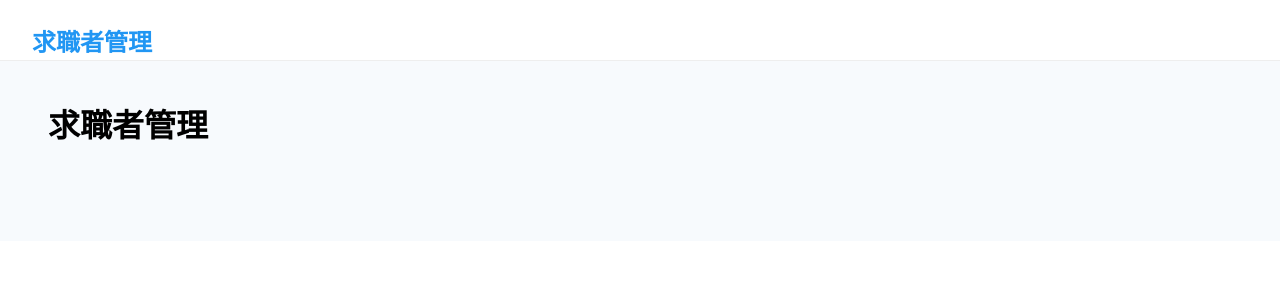
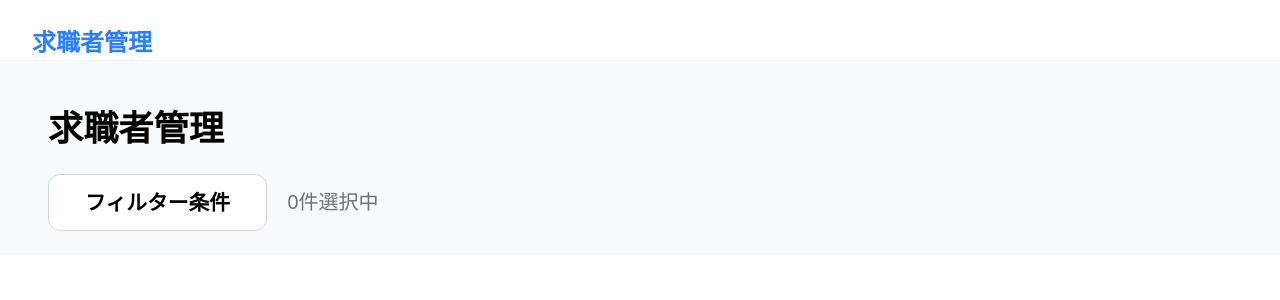
Before and after one commit to rinrin0217/resume-management-app, a Next.js app: page / in a window 1280 px wide. Shown: the top 300 px of the page. Built offline with nearby package versions, Linux system fonts and the light colour scheme.

Commit message:
タスク２

```diff
--- a/src/app/page.tsx
+++ b/src/app/page.tsx
@@ -1,4 +1,4 @@
-import Header from "../components/Header";
+import Header from "../components/layout/Header";
 import Section from "../components/Section";
 
 export default function Page() {
--- /dev/null
+++ b/src/components/Filter/FilterButton.tsx
@@ -0,0 +1,24 @@
+import React from "react";
+
+// propsの型定義：ボタンクリック時の処理
+type FilterButtonProps = {
+  onClick: (e: React.MouseEvent<HTMLButtonElement>) => void;
+};
+
+// FilterButtonコンポーネント本体
+const FilterButton: React.FC<FilterButtonProps> = ({ onClick}) => (
+  // ボタンと選択件数表示を横並びに配置するコンテナ
+  <div className="flex items-center mb-0">
+    <button
+      className="text-[1.3rem] px-9 py-3 rounded-xl border border-gray-300 bg-white font-bold mr-5 cursor-pointer"
+      onClick={onClick}
+    >
+      フィルター条件
+    </button>
+    <span className="text-gray-500 text-[1.25rem]">
+      0件選択中
+    </span>
+  </div>
+);
+
+export default FilterButton;
--- /dev/null
+++ b/src/components/Filter/FilterMenu.tsx
@@ -0,0 +1,50 @@
+import React from "react";
+
+// propsの型定義：カテゴリ情報、項目リスト、選択状態、変更ハンドラ、refを受け取る
+type FilterMenuProps = {
+  categories: { label: string; key: string }[];
+  items: string[];
+  selected: { [key: string]: string[] };
+  onChange: (category: string, item: string) => void;
+  innerRef: React.RefObject<HTMLDivElement | null>;
+};
+
+// FilterMenuコンポーネント本体
+const FilterMenu: React.FC<FilterMenuProps> = ({
+  categories,
+  items,
+  selected,
+  onChange,
+  innerRef,
+}) => (
+  // メニュー全体のラッパー。背景や枠線、影、パディング、横並びレイアウトなど
+  <div
+    ref={innerRef}
+    className="bg-white border border-gray-300 rounded-lg shadow-md p-5 flex flex-row gap-24 mt-2 text-[1.15rem] w-fit max-w-full"
+  >
+    {/* 各カテゴリごとにラベルとチェックボックスリストを表示 */}
+    {categories.map((cat) => (
+      <div key={cat.key}>
+        <div className="font-bold mb-2 text-[1.2rem]">{cat.label}</div>
+        {/* 各カテゴリ内の項目ごとにチェックボックス＋ラベルを表示 */}
+        {items.map((item) => (
+          <label
+            key={item}
+            className="block mb-2 cursor-pointer text-[1.1rem] whitespace-nowrap"
+          >
+            {/* チェックボックス本体。選択状態に応じてON/OFFし、クリックでonChangeを呼ぶ */}
+            <input
+              type="checkbox"
+              checked={selected[cat.key]?.includes(item) ?? false}
+              onChange={() => onChange(cat.key, item)}
+              className="mr-2 w-[18px] h-[18px] accent-blue-500"
+            />
+            {item}
+          </label>
+        ))}
+      </div>
+    ))}
+  </div>
+);
+
+export default FilterMenu;
--- a/src/components/Header.tsx
+++ /dev/null
@@ -1,23 +0,0 @@
-import React from "react";
-
-const Header: React.FC = () => (
-  <header
-    style={{
-      padding: "24px 0 0 32px",
-      borderBottom: "1px solid #eee",
-      background: "#fff",
-    }}
-  >
-    <span
-      style={{
-        color: "#2196f3",
-        fontWeight: "bold",
-        fontSize: "1.5rem",
-      }}
-    >
-      求職者管理
-    </span>
-  </header>
-);
-
-export default Header;
--- a/src/components/Section.tsx
+++ b/src/components/Section.tsx
@@ -1,26 +1,82 @@
-import React from "react";
+'use client'
+import React, { useState, useRef, useEffect } from "react";
+import FilterMenu from "./Filter/FilterMenu";
+import FilterButton from "./Filter/FilterButton";
 
-const ApplicantMainTitle: React.FC = () => (
-  <section
-    style={{
-      background: "#f7fafd",
-      padding: "40px 0 24px 0",
-      minHeight: "180px",
-    }}
-  >
-    <div style={{ marginLeft: "48px" }}>
-      <h1
-        style={{
-          fontSize: "2rem",
-          fontWeight: "bold",
-          margin: 0,
-          marginBottom: "16px",
-        }}
-      >
-        求職者管理
-      </h1>
-    </div>
-  </section>
-);
+// フィルターのカテゴリと項目を定義
+const FILTER_CATEGORIES = [
+  { label: "ステータス", key: "status" },
+  { label: "履歴書ステータス", key: "resumeStatus" },
+  { label: "経歴書ステータス", key: "careerStatus" },
+];
+const FILTER_ITEMS = ["完成", "進行中", "未着手", "要修正"];
+
+const ApplicantMainTitle: React.FC = () => {
+  // フィルターメニューの開閉状態と、選択されたフィルター項目を管理
+  const [open, setOpen] = useState(false);
+  const [selected, setSelected] = useState<{ [key: string]: string[] }>({
+    status: [],
+    resumeStatus: [],
+    careerStatus: [],
+  });
+
+  // メニューの外側クリック検知用のref
+  const menuWrapperRef = useRef<HTMLDivElement>(null);
+
+  // メニューが開いているときだけ、外部クリックでメニューを閉じるイベントを登録
+  useEffect(() => {
+    if (!open) return;
+    const handleClick = (e: MouseEvent) => {
+      if (menuWrapperRef.current && !menuWrapperRef.current.contains(e.target as Node)) {
+        setOpen(false);
+      }
+    };
+    document.addEventListener("click", handleClick);
+    return () => document.removeEventListener("click", handleClick);
+  }, [open]);
+
+  // フィルターボタンの開閉処理
+  const handleToggle = () => setOpen((prev) => !prev);
+
+  // チェックボックスの選択・解除処理
+  const handleChange = (category: string, item: string) => {
+    setSelected((prev) => ({
+      ...prev,
+      [category]: prev[category].includes(item)
+        ? prev[category].filter((v) => v !== item)
+        : [...prev[category], item]
+    }));
+  };
+
+  return (
+    <section className="bg-[#f7fafd] py-10 pb-6 min-h-[180px]">
+      <div className="ml-12">
+        {/* タイトル表示 */}
+        <h1 className="text-[2.2rem] font-bold m-0 mb-5">
+          求職者管理
+        </h1>
+        <div ref={menuWrapperRef}>
+          {/* フィルターボタン。クリックでメニュー開閉 */}
+          <FilterButton
+            onClick={(e) => {
+              e.stopPropagation();
+              handleToggle();
+            }}
+          />
+          {/* メニューが開いているときだけ表示 */}
+          {open && (
+            <FilterMenu
+              categories={FILTER_CATEGORIES}
+              items={FILTER_ITEMS}
+              selected={selected}
+              onChange={handleChange}
+              innerRef={menuWrapperRef}
+            />
+          )}
+        </div>
+      </div>
+    </section>
+  );
+};
 
 export default ApplicantMainTitle;
--- /dev/null
+++ b/src/components/layout/Header.tsx
@@ -0,0 +1,11 @@
+import React from "react";
+
+const Header: React.FC = () => (
+  <header className="pt-6 pl-8 pb-0 pr-0 border-b border-gray-100 bg-white">
+    <span className="text-blue-500 font-bold text-[1.5rem]">
+      求職者管理
+    </span>
+  </header>
+);
+
+export default Header;
```
